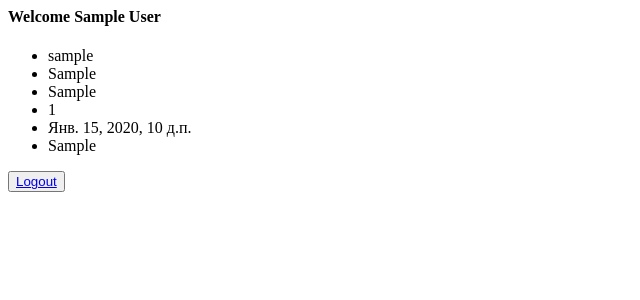
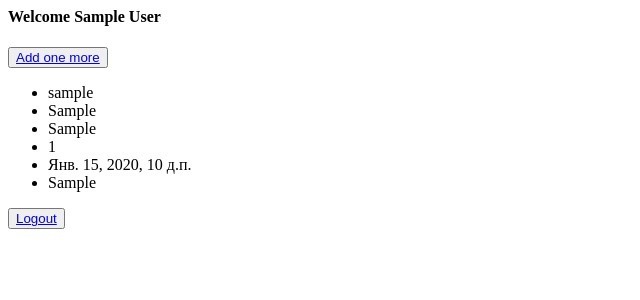
Before and after one commit to VandrisSPA/PlacesRemember, a Django app: page / in a window 1280 px wide. Shown: the top 300 px of the page, without its empty margins (0-640 px from the left). Run offline with Django 3.2, Linux system fonts and the light colour scheme; a user stored in the database is signed in; tables that the repository leaves empty hold one stand-in row (values such as "Sample post").

Commit message:
Adding 'Add data' button

```diff
--- a/testapp/templates/index.html
+++ b/testapp/templates/index.html
@@ -1,6 +1,10 @@
 <div >
    <h4 > Welcome {{ user.first_name }} {{ user.last_name }} </h4>
 </div>
+
+<button>
+    <a href="{% url 'first_model' %}">Add one more</a>
+</button>
 
 {% for obj in data %}
     <ul>
--- a/testing/urls.py
+++ b/testing/urls.py
@@ -22,7 +22,7 @@ urlpatterns = [
     path('admin/', admin.site.urls),
     path('', views.index, name='home'),
     path("login/", views.login, name="login"),
-    path('add_data', views.index1, name='first_model'),
+    path('add_data/', views.index1, name='first_model'),
     path("logout/", auth_views.LogoutView.as_view(), name="logout"),
     path('social-auth/', include('social_django.urls', namespace="social")),
 ]
```
